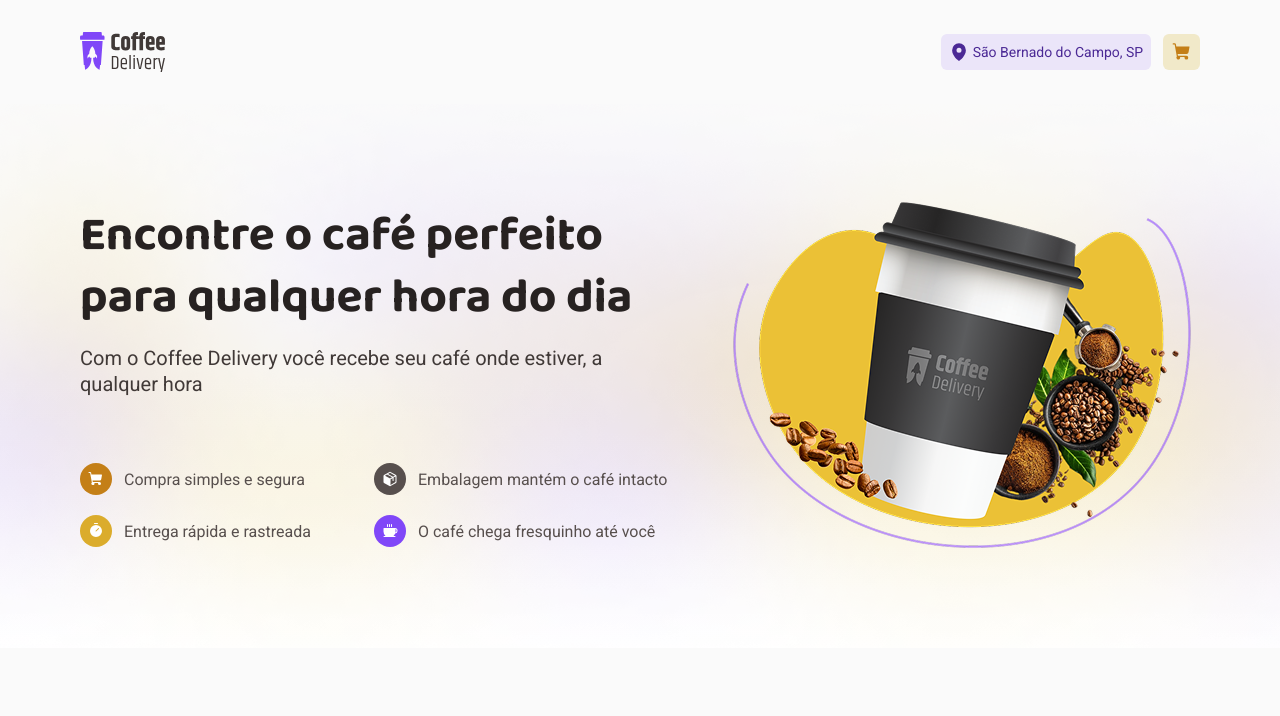
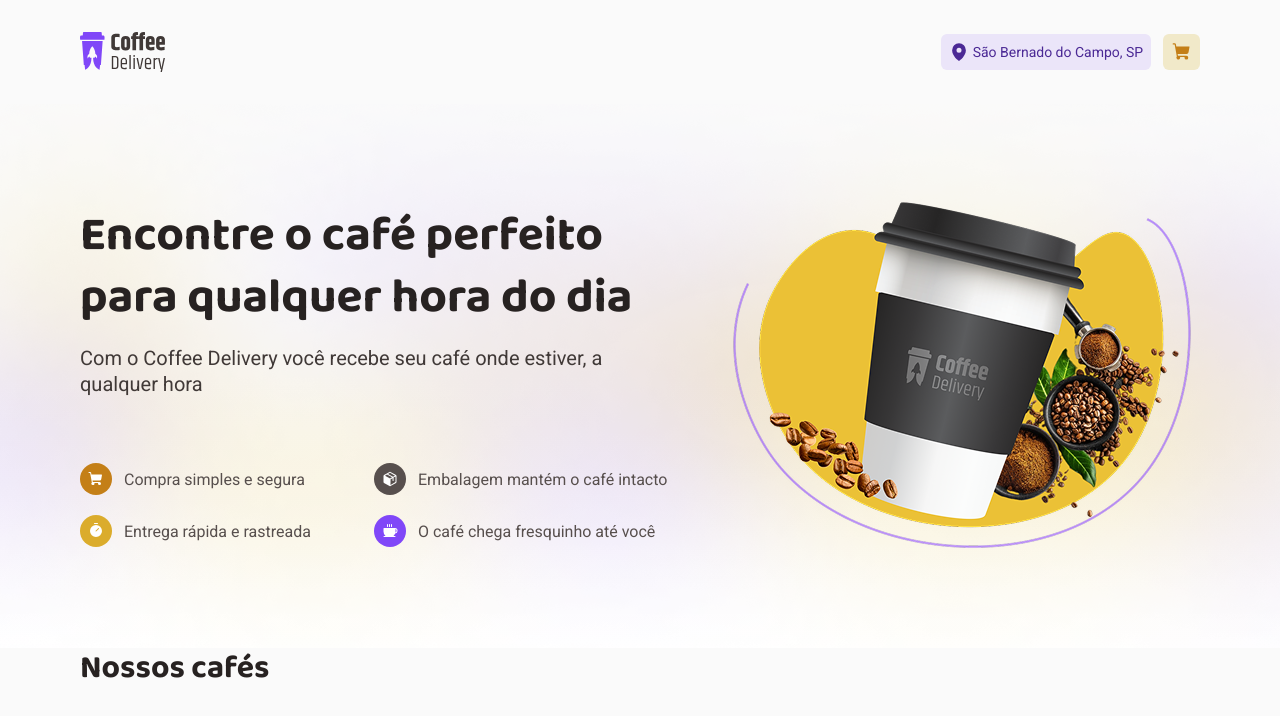
Before and after one commit to AfonsoHM/coffee-delivery, a React (Vite) app: page / in a window 1280 px wide. Shown: the top 716 px of the page. Built offline with nearby package versions, Linux system fonts and the light colour scheme.

Commit message:
create listCoffees

```diff
--- a/src/pages/Home/index.tsx
+++ b/src/pages/Home/index.tsx
@@ -1,10 +1,12 @@
 import { Intro } from "../components/Intro";
+import { ListCoffees } from "../components/ListCoffees";
 import { HomeContainer } from "./styles";
 
 export function HomePage() {
   return (
     <HomeContainer>
       <Intro />
+      <ListCoffees />
     </HomeContainer>
   )
 }
--- /dev/null
+++ b/src/pages/components/ListCoffees/index.tsx
@@ -0,0 +1,9 @@
+import { ListCoffeesContainer } from "./styles";
+
+export function ListCoffees() {
+  return(
+    <ListCoffeesContainer className="container">
+      <h1>Nossos cafés</h1>
+    </ListCoffeesContainer>
+  )
+}
--- /dev/null
+++ b/src/pages/components/ListCoffees/styles.ts
@@ -0,0 +1,12 @@
+import styled from "styled-components";
+
+export const ListCoffeesContainer = styled.section`
+
+  h1 {
+    font-size: ${(props) => props.theme.textSizes["title-title-l"]};
+    line-height: 130%;
+    color: ${(props) => props.theme.colors["base-title"]};
+    font-family: "Baloo 2";
+    font-weight: bold;
+  }
+`
```
